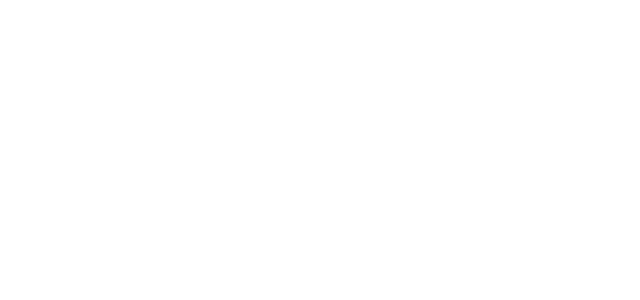
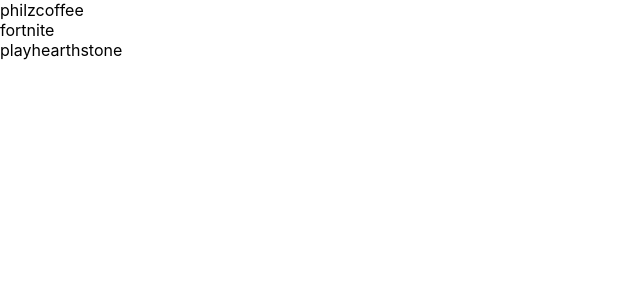
Before and after one commit to iepoch/React-Instagram-Clone, a React (Create React App) app: page / in a window 1280 px wide. Shown: the top 300 px of the page, without its empty margins (0-640 px from the left). Built offline with nearby package versions, Linux system fonts and the light colour scheme.

Commit message:
Started with CommentSection displaying some data

```diff
--- a/src/App.js
+++ b/src/App.js
@@ -1,11 +1,13 @@
 import React, { Component } from 'react';
-import logo from './logo.svg';
 import './App.css';
-
+import dummyData from './dummy-data'
+import CommentSection from './CommentSection/CommentSection'
 class App extends Component {
   render() {
+
     return (
-      <>        </>
+      <CommentSection dummyData={dummyData} />
+
     );
   }
 }
--- a/src/CommentSection/CommentSection.js
+++ b/src/CommentSection/CommentSection.js
@@ -0,0 +1,20 @@
+import React from 'react'
+
+
+
+const CommentSection = props => {
+
+    return (
+        <> {props.dummyData.map((data, index) =>
+            <><div key={index}>
+                    {data.username}
+                </div>
+            </>
+        )}
+        </>
+
+    )
+}
+
+
+export default CommentSection
--- /dev/null
+++ b/src/dummy-data.js
@@ -0,0 +1,83 @@
+const dummyData = [
+  {
+    username: "philzcoffee",
+    thumbnailUrl:
+      "https://tk-assets.lambdaschool.com/ecd33d34-c124-4b75-92d2-e5c52c171ed8_11201517_887808411287357_1307163552_a.jpg",
+
+    imageUrl:
+      "https://tk-assets.lambdaschool.com/69cf901b-f96d-466e-a745-ff2a01effac9_philz-image.jpg",
+    likes: 400,
+    timestamp: "July 17th 2017, 12:42:40 pm",
+    comments: [
+      {
+        username: "philzcoffee",
+        text:
+          "We've got more than just delicious coffees to offer at our shops!"
+      },
+      {
+        username: "biancasaurus",
+        text: "Looks delicious!"
+      },
+      {
+        username: "martinseludo",
+        text: "Can't wait to try it!"
+      }
+    ]
+  },
+  {
+    username: "fortnite",
+    thumbnailUrl:
+      "https://tk-assets.lambdaschool.com/ce601fdf-7cb0-4098-83d3-1a1584a72513_30841289_342445456281079_112845064497004544_n.jpg",
+    imageUrl:
+      "https://tk-assets.lambdaschool.com/89d13918-b7a2-4b40-9658-f376ea3f6b59_37131538_213683546146400_1083714364399157248_n.jpg",
+    likes: 4307,
+    timestamp: "July 15th 2017, 03:12:09 pm",
+    comments: [
+      {
+        username: "twitch",
+        text: "Epic Street Fighter action here in Las Vegas at #EVO2017!"
+      },
+      {
+        username: "michaelmarzetta",
+        text: "Omg that match was crazy"
+      },
+      {
+        username: "themexican_leprechaun",
+        text: "What a setup"
+      },
+      {
+        username: "dennis_futbol",
+        text: "It that injustice"
+      },
+      {
+        username: "dennis_futbol",
+        text: "Is"
+      }
+    ]
+  },
+  {
+    username: "playhearthstone",
+    thumbnailUrl:
+      "https://tk-assets.lambdaschool.com/c432f179-8bd7-4758-959d-d88a21f96bca_37105899_432228420518610_5035444036064772096_n.jpg",
+    imageUrl:
+      "https://tk-assets.lambdaschool.com/43bf01f9-319c-469d-8cf5-0120fe1007f1_yosemite.jpg",
+    likes: 5306,
+    timestamp: "July 14th 2017, 10:04:08 am",
+    comments: [
+      {
+        username: "playhearthstone",
+        text: "Love this shot!"
+      },
+      {
+        username: "awaywetravel",
+        text: "Yosemite is my most favorite place in the universe"
+      },
+      {
+        username: "awesomebt28",
+        text: "I like how Half Dome looks so old and useless"
+      }
+    ]
+  }
+];
+
+export default dummyData;
```
